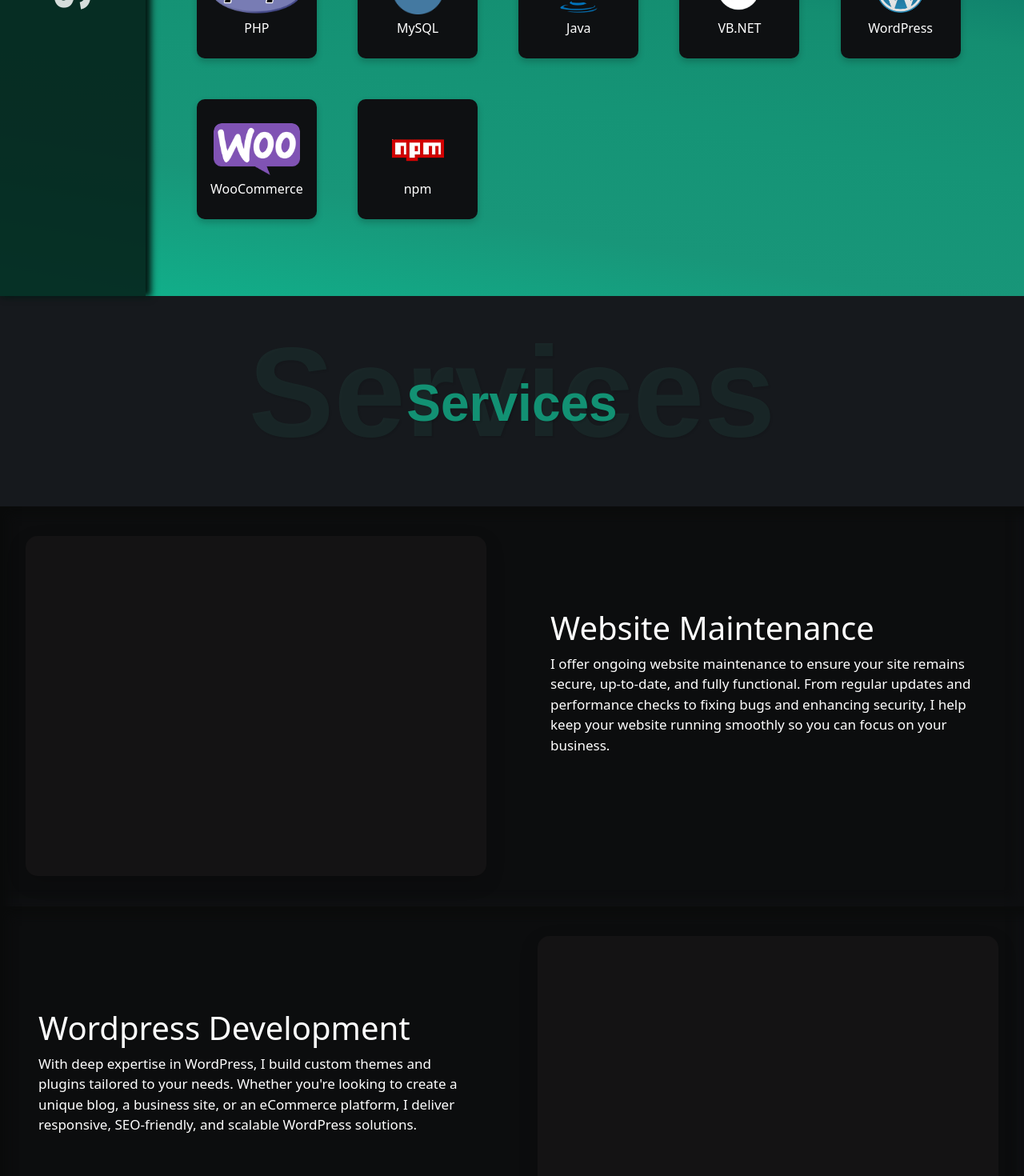
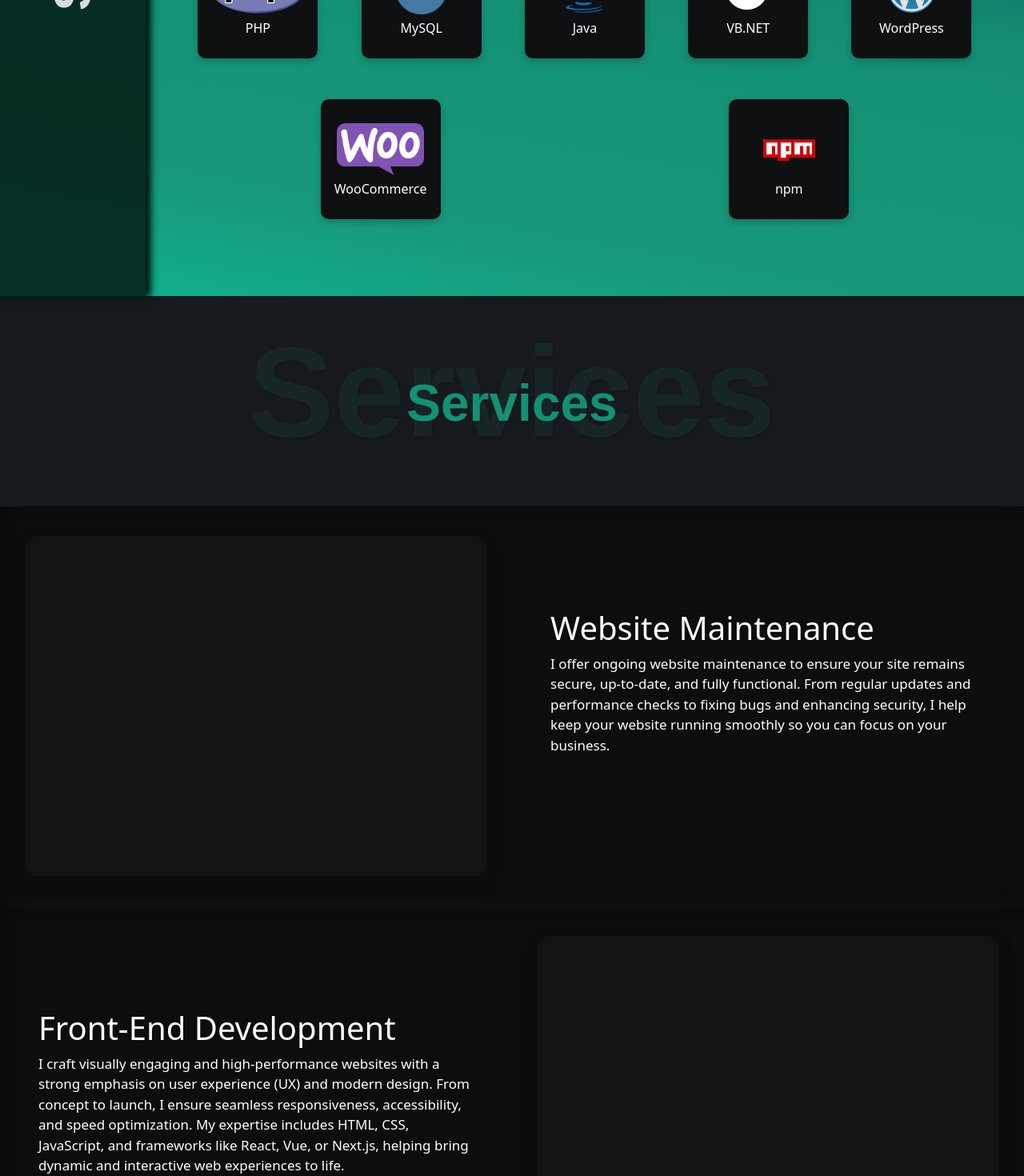
Before and after one commit to GlenPrz/PRZ_Portfolio, a React (Vite) app: page / in a window 1280 px wide. Shown: the part 2040-3510 px from the top of the page at 80% size. Built offline with nearby package versions, Linux system fonts and the light colour scheme.

Commit message:
modified:   package-lock.json 	modified:   src/components/multirow.jsx 	modified:   src/components/skills.jsx 	modified:   src/styles/skills.css

```diff
--- a/src/components/multirow.jsx
+++ b/src/components/multirow.jsx
@@ -57,13 +57,13 @@ function multirow() {
               data-aos-easing="ease-in-sine"
               data-aos-duration="1200"
             >
-              <h1 className="row1-title">Wordpress Development</h1>
+              <h1 className="row1-title">Front-End Development</h1>
               <p className="row-text">
-                With deep expertise in WordPress, I build custom themes and
-                plugins tailored to your needs. Whether you're looking to create
-                a unique blog, a business site, or an eCommerce platform, I
-                deliver responsive, SEO-friendly, and scalable WordPress
-                solutions.
+                I craft visually engaging and high-performance websites with a strong
+                emphasis on user experience (UX) and modern design. From concept to launch,
+                I ensure seamless responsiveness, accessibility, and speed optimization.
+                 My expertise includes HTML, CSS, JavaScript, and frameworks like React,
+                 Vue, or Next.js, helping bring dynamic and interactive web experiences to life.
               </p>
             </div>
             <div
--- a/src/components/skills.jsx
+++ b/src/components/skills.jsx
@@ -29,6 +29,7 @@ function Skills() {
         </div>
         <div className="skills-right">
           {skills.map((skill, index) => (
+            <div className="item-container">
               <div
                 key={index}
                 className={`skills-item ${skill.className}`}
@@ -42,6 +43,7 @@ function Skills() {
                 <img src={skill.img} alt="Skills" />
                 <h1>{skill.title}</h1>
               </div>
+            </div>
           ))}
         </div>
       </div>
--- a/src/styles/skills.css
+++ b/src/styles/skills.css
@@ -43,6 +43,12 @@
     gap: 3.2em; /* Optional: consistent spacing between items */
 }
 
+.item-container {
+    margin: auto;
+    display: flex;
+    flex-wrap: wrap; /* This enables wrapping */
+    gap: 3.2em; /* Optional: consistent spacing between items */
+}
 .skills-item {
     width: 150px;
     height: 150px;
```
Also changed, not shown: 1 other file (tests, documents, lock files or other folders). Lines whose indentation alone changed are shown as unchanged.
